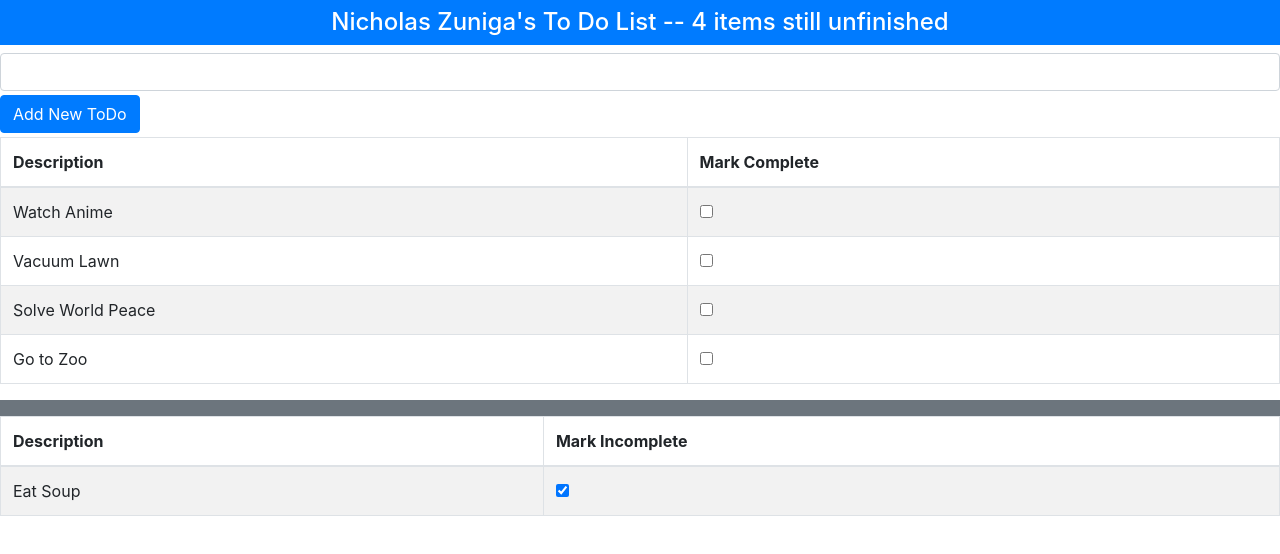
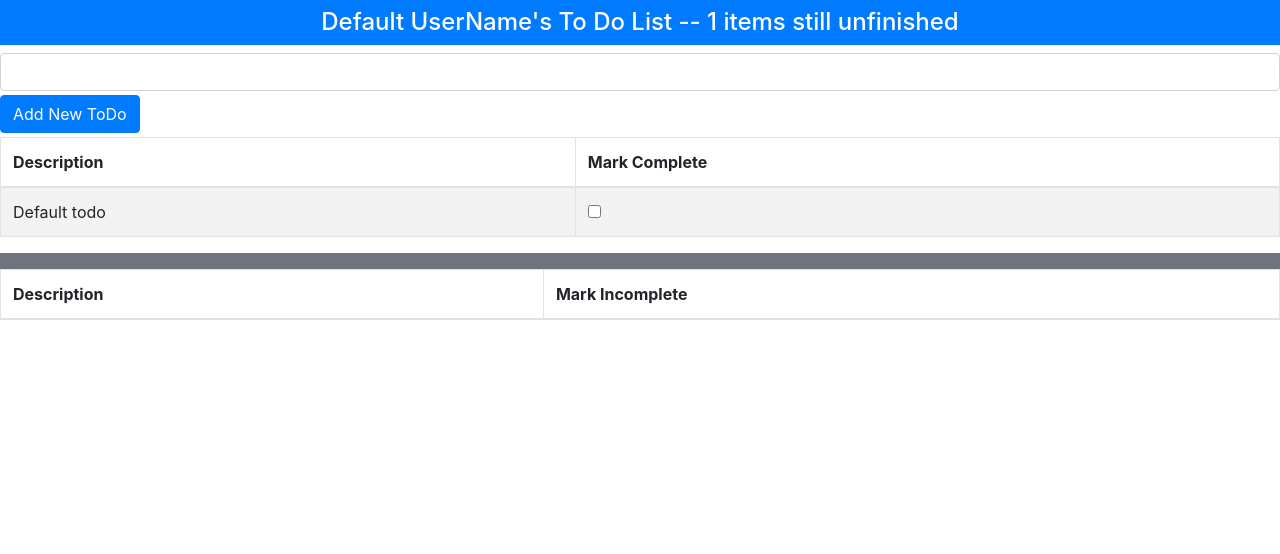
Before and after one commit to NicholasZuniga/todo, a React (Create React App) app: page / in a window 1280 px wide. Shown: the top 554 px of the page. Built offline with nearby package versions, Linux system fonts and the light colour scheme.

Commit message:
Completed feature 5

```diff
--- a/src/App.js
+++ b/src/App.js
@@ -55,6 +55,7 @@
         x => x.action == checkedToDoItem.action ? {...x, done: !x.done} : x
       )
     }
+
   );
 //  The createNewTodoCallback method below is the callback for the ToDoCreator component
   //  The "newToDoAction" parameter passed into the createNewTodoCallback method below comes from where the callback it initiated from- which is in the createNewTodo method of the ToDoCreator Component
@@ -70,9 +71,31 @@
             {action: newToDoDescription, done:false}
           ]
           //By default every new todo should not be done - in other words its done property shave have a value of false
-        })
+        },
+        () => localStorage.setItem("storedTodos", JSON.stringify(this.state))
+        )//end of setState
+      }//end of if block
+
+  }
+
+  //feature 5e
+  //  The componentDidMount method below is a built in react method to handle logic for when the app "mounts" or "loads"
+  //  The localStorage object is a React built in object that allows persistent local storage much like how cookies work
+  //  localStorage reference: "!([{'https://programmingwithmosh.com/react/localstorage-react/'}])!"
+
+
+  componentDidMount = () => {
+    let storedData = localStorage.getItem("storedTodos");
+
+    this.setState(
+      storedData != null ?  JSON.parse(storedData) :
+      {
+        userName: "Default UserName",
+        todoItems:[
+          {action: "Default todo", done: false}
+        ]
       }
-
+    );
   }
 
   render = () =>
```
